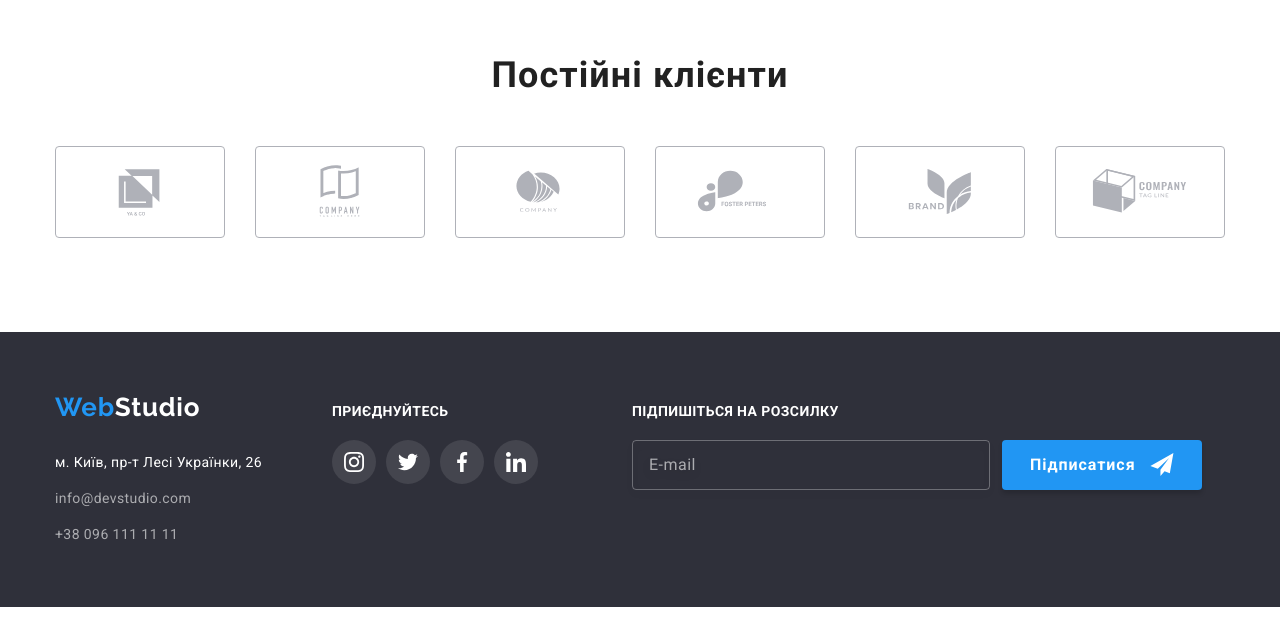
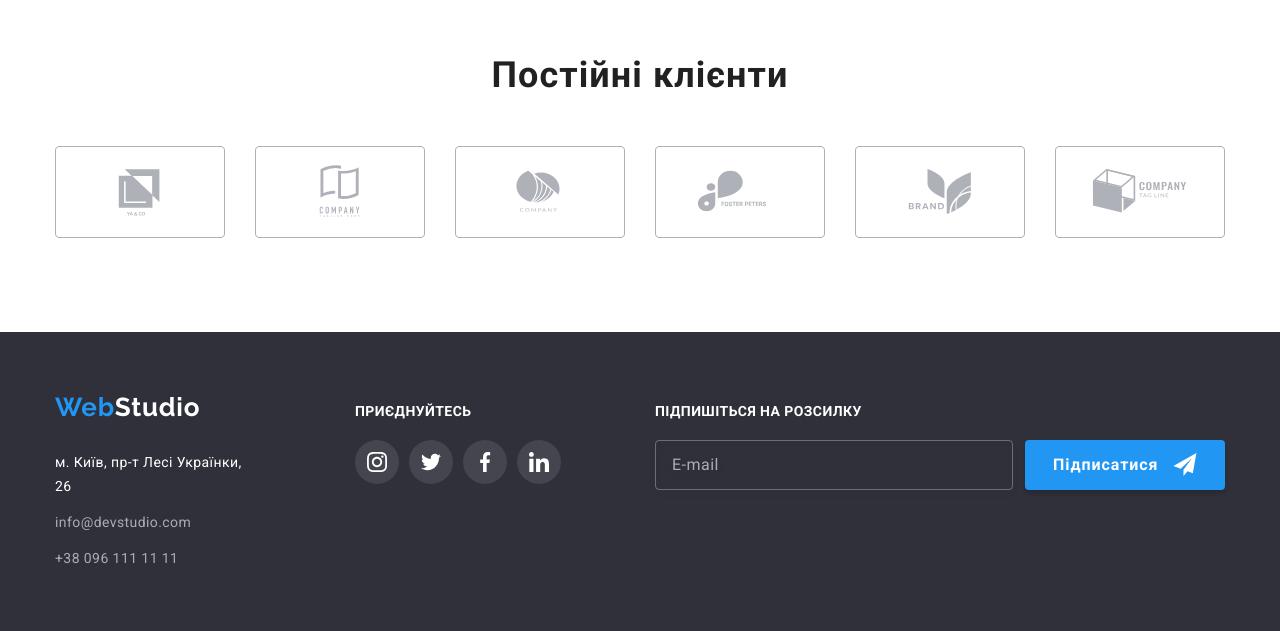
Before and after one commit to ekv86/goit-markup-hw-06, a plain HTML site: page index.html in a window 1280 px wide. Shown: the part 2345-2976 px from the top of the page. Before the commit the page ends 2952 px from the top, so only its background shows below. Drawn offline with nearby package versions, Linux system fonts and the light colour scheme.

Commit message:
виправлена валідація

```diff
--- a/css/styles.css
+++ b/css/styles.css
@@ -486,7 +486,7 @@ address {
 }
 
 .footer-join {
-    margin-left: 70px;
+    margin-left: 93px;
 }
 
 .join {
@@ -533,6 +533,7 @@ address {
 }
 
 .subscription-text {
+    display: block;
     width: 100%;
     margin-bottom: 20px;
     font-weight: 700;
@@ -544,7 +545,6 @@ address {
 }
 
 .subscription-form-input {
-    position: relative;
     display: flex;
 }
 
@@ -569,7 +569,9 @@ address {
 }
 
 .subscription-btn {
-
+    display: flex;
+    align-items: center;
+    justify-content: space-between;
     min-width: 200px;
     margin-left: 12px;
     padding: 10px 28px;
@@ -585,12 +587,6 @@ address {
     border-radius: 4px;
     border: none;
     cursor: pointer;
-}
-
-.subscription-btn-icon {
-    position: absolute;
-    top: 13px;
-    right: 28px;
 }
 
 /* ========BACKDROP======== */
@@ -718,6 +714,7 @@ address {
 }
 
 .contact-form-message {
+    display: block;
     width: 100%;
     height: 120px;
     padding: 12px 16px;
@@ -741,6 +738,9 @@ address {
 }
 
 .checkbox-text {
+    display: flex;
+    justify-content: center;
+    align-items: center;
     font-weight: 400;
     font-size: 14px;
     line-height: 1.71;
--- a/index.html
+++ b/index.html
@@ -21,10 +21,10 @@
                         <a href="./index.html" class="link menu-link active">Студія</a>
                     </li>
                     <li class="menu-item">
-                        <a href="./portfolio.html"class="link menu-link">Портфоліо</a>
+                        <a href="./portfolio.html" class="link menu-link">Портфоліо</a>
                     </li>
                     <li class="menu-item">
-                        <a href=""class="link  menu-link">Контакти</a>
+                        <a href="" class="link  menu-link">Контакти</a>
                     </li>
                 </ul>
             </nav>
@@ -377,20 +377,20 @@
                     </li>
                 </ul>
             </div>
-            <div class="subscription">
-                <form>
-                    <label class="subscription-form-field">
-                        <p class="subscription-text">Підпишіться на розсилку</p>
-                        <div class="subscription-form-input">
-                            <input type="email" name="user-email" class="subscription-input" placeholder="E-mail">
-                            <button type="submit" class="subscription-btn">Підписатися</button>
-                            <svg width="24" height="24" class="subscription-btn-icon">
-                                <use href="./images/icons.svg#icon-icon-send"></use>
-                            </svg>
-                        </div>
-                    </label>
-                </form>
-            </div>
+            <form class="subscription">
+                <label class="subscription-text">
+                    Підпишіться на розсилку
+                </label>
+                <span class="subscription-form-input">
+                    <input type="email" name="user-email" class="subscription-input" placeholder="E-mail">
+                    <button type="submit" class="subscription-btn">
+                        <span class="subscription-btn-text">Підписатися</span>
+                        <svg width="24" height="24" class="subscription-btn-icon">
+                            <use href="./images/icons.svg#icon-icon-send"></use>
+                        </svg>
+                    </button>
+                </span>
+            </form>
         </div>
     </footer>
     <div class="backdrop is-hidden" data-modal>
@@ -435,7 +435,7 @@
                 </label>
                 <div class="contact-checkbox">
                     <input type="checkbox" name="accept" id="accept" class="checkbox-input" required>
-                    <label for="accept" class="checkbox-text">Погоджуюся з розсилкою та приймаю <a href="" class="checkbox-link">Умови договору</a></label>
+                    <label for="accept" class="checkbox-text">Погоджуюся з розсилкою та приймаю&nbsp; <a href="" class="checkbox-link">Умови договору</a></label>
                 </div>
                 <button type="submit" class="contact-form-btn">Відправити</button>
             </form>
```
